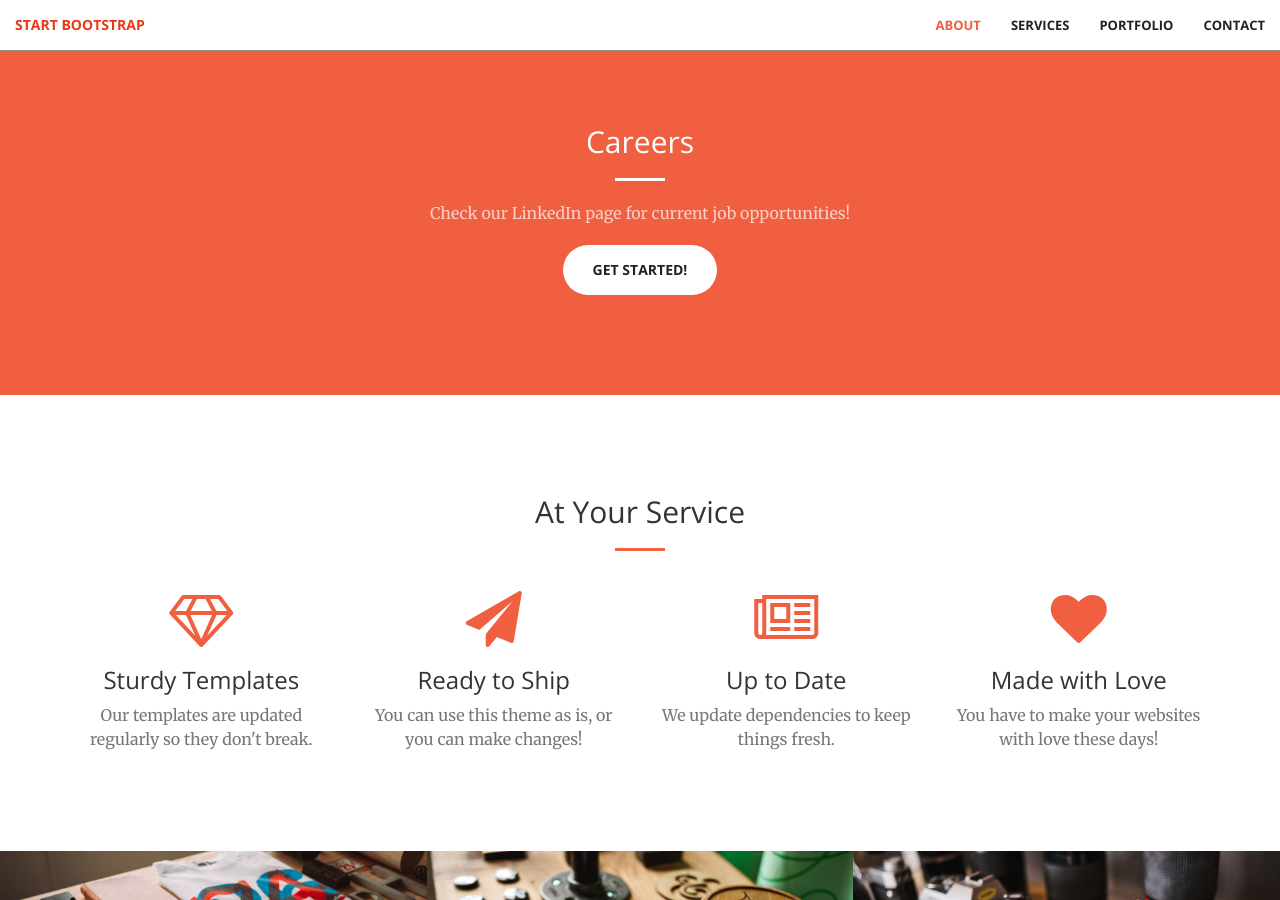
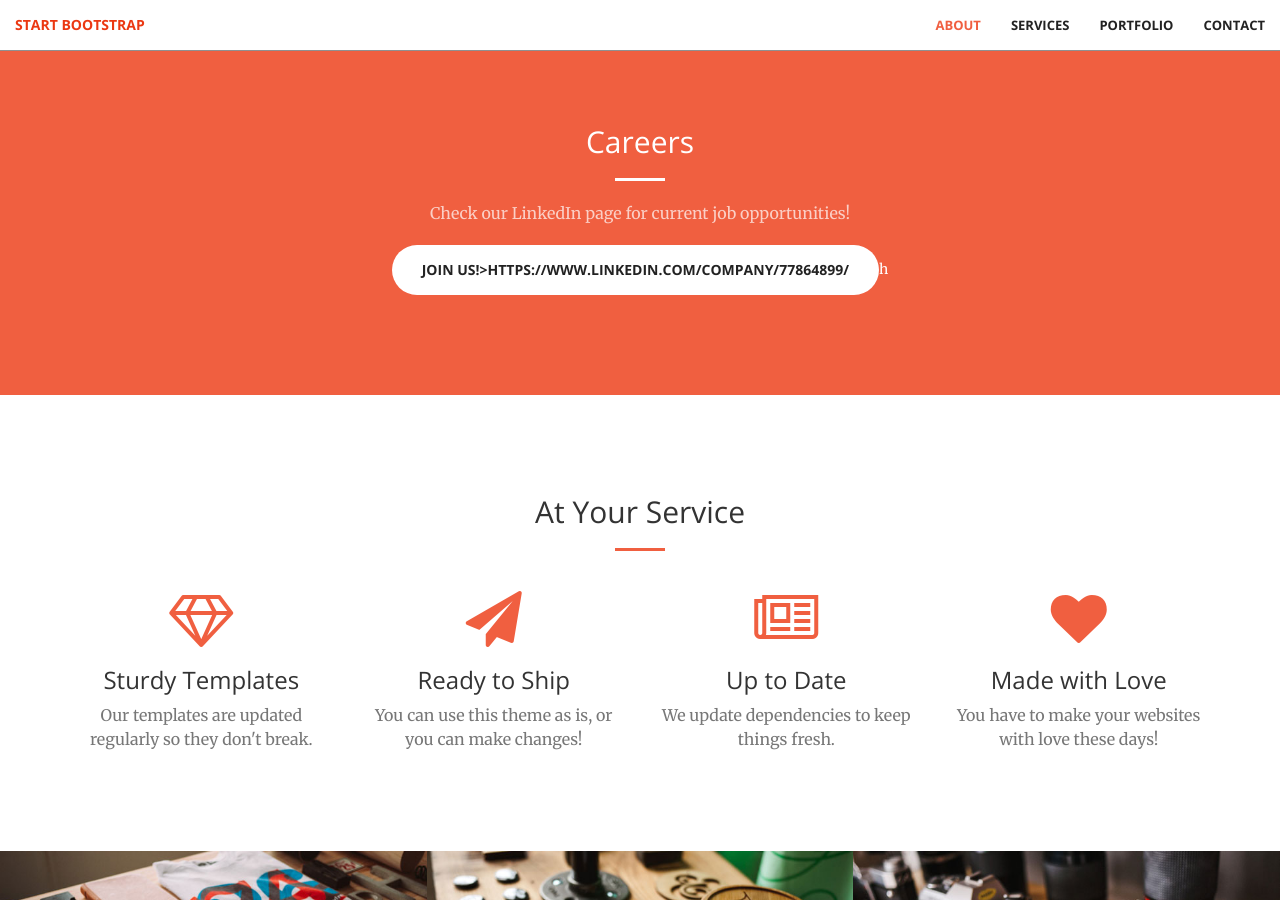
Before and after one commit to TatianaPP/newsite, a Jekyll site: the page built from index.html, in a window 1280 px wide and 900 px high, scrolled down 875 px. Built offline with Jekyll 4.4.1, drawn with Linux system fonts in a browser that asks for light colours.

Commit message:
Update call-to-action.html
Linkedin

```diff
--- a/_includes/call-to-action.html
+++ b/_includes/call-to-action.html
@@ -5,7 +5,7 @@
                 <h2 class="section-heading">Careers</h2>
                 <hr class="light">
                 <p class="text-faded">Check our LinkedIn page for current job opportunities!</p>
-                <a href="#" class="btn btn-default btn-xl">Get Started!</a>
+                <a href="#" class="btn btn-default btn-xl">Join us!>https://www.linkedin.com/company/77864899/</a>h
             </div>
         </div>
     </div>
```
